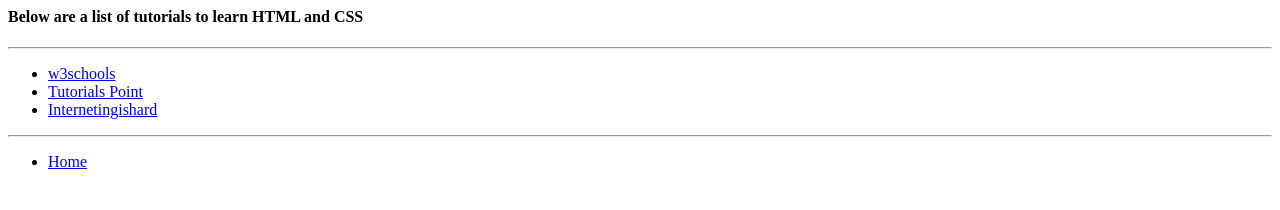
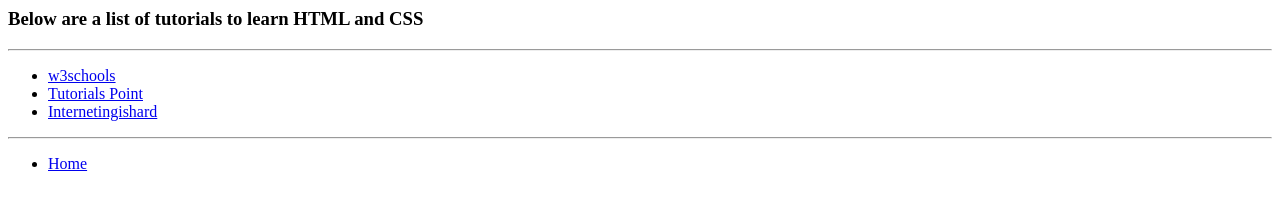
Before and after one commit to Amol-salelkar-kilowott/Amol-salelkar-kilowott.github.io, a plain HTML site: page tutorials.html in a window 1280 px wide. Drawn offline with Linux system fonts and the light colour scheme.

Commit message:
assignment commit

```diff
--- a/tutorials.html
+++ b/tutorials.html
@@ -3,7 +3,7 @@
     <title>Tutorials</title>
 </head>
 <body>
-    <h4>Below are a list of tutorials to learn HTML and CSS</h4>
+    <h3>Below are a list of tutorials to learn HTML and CSS</h3>
     <hr>
     <ul>
         <li><a href="https://www.w3schools.com/html/">w3schools</a></li>
```
